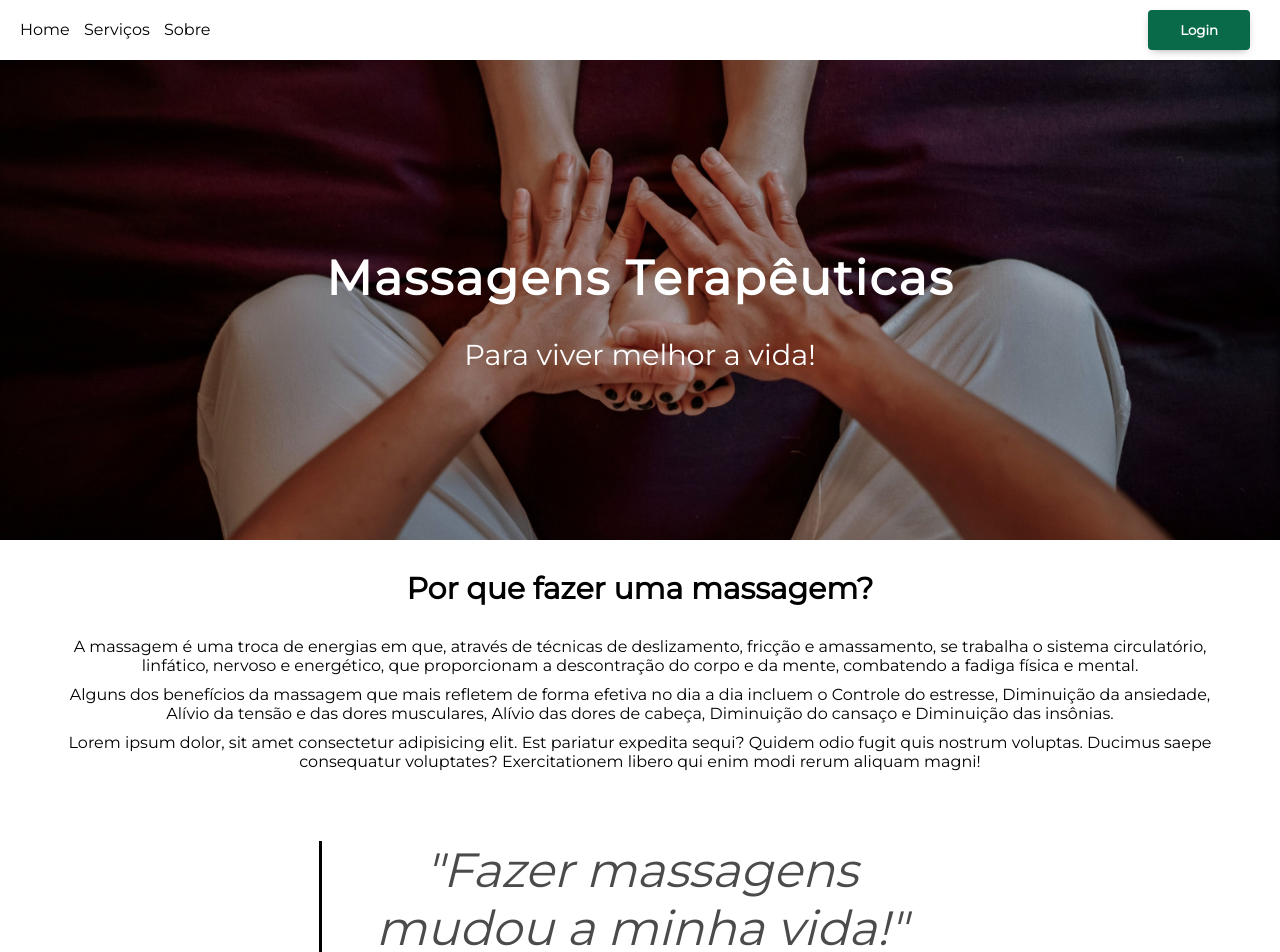
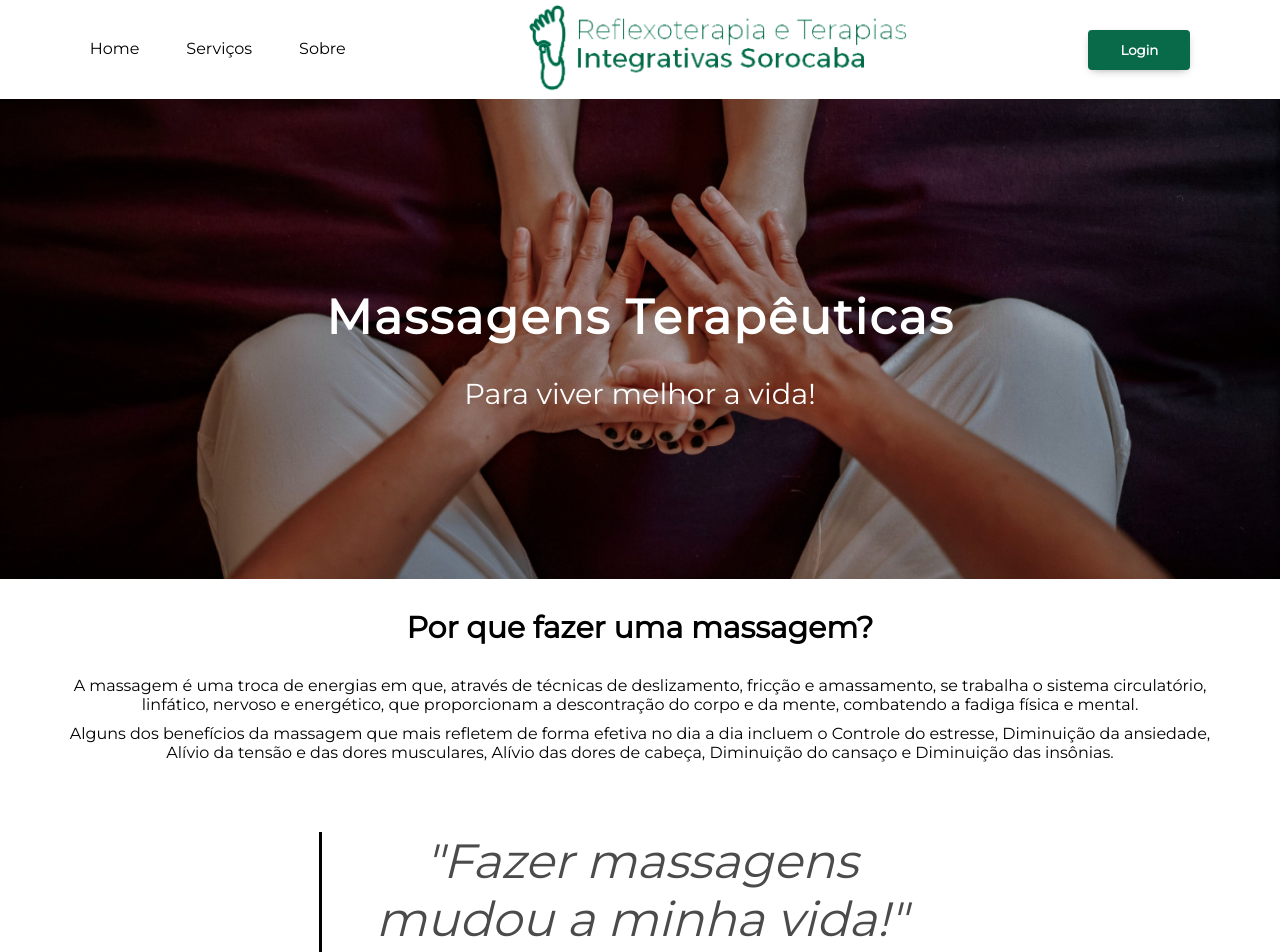
Before and after one commit to JoaoMeirinho/TCC, a PHP site: page / in a window 1280 px wide. Shown: the top 952 px of the page. Run offline with PHP 8.4, Linux system fonts and the light colour scheme.

Commit message:
add more files

```diff
--- a/index.html
+++ b/index.html
@@ -14,6 +14,7 @@
            <li><a>Serviços</a></li>
            <li><a>Sobre</a></li>
         </ul>
+        <div id="divLogo"><img src="img/logoRETIS.png" alt="" id="logo"></div>
         <a href="#"><button class="login">Login</button></a>
    </nav>
    <div class="image">
@@ -30,15 +31,35 @@
       do estresse, Diminuição da ansiedade, Alívio da tensão e das dores musculares, Alívio das dores de cabeça,
       Diminuição do cansaço e Diminuição das insônias.
    </p>
-   <p>Lorem ipsum dolor, sit amet consectetur adipisicing elit. Est pariatur expedita sequi? Quidem odio fugit quis nostrum voluptas. Ducimus saepe consequatur voluptates? Exercitationem libero qui enim modi rerum aliquam magni!</p>
    <div class="quote">
       <p><i>"Fazer massagens mudou a minha vida!"</i></p>
       <p id="name"> -Teixeira, Consuele</p>
    </div>
    <h1>Curtiu? Então agende já sua consulta!</h1>
    <button class="btn-agendar">Agendar Consulta</button>
+   <div class="mapa">
+      <iframe src="https://www.google.com/maps/embed?pb=!1m18!1m12!1m3!1d14646.567770242542!2d-47.3903991252475!3d-23.401167063394844!2m3!1f0!2f0!3f0!3m2!1i1024!2i768!4f13.1!3m3!1m2!1s0x94cf5e965c1cabb9%3A0x51d95a530847f2b5!2sCajuru%20do%20Sul%2C%20Sorocaba%20-%20SP!5e0!3m2!1spt-BR!2sbr!4v1629808303163!5m2!1spt-BR!2sbr" width="75%" height="450" style="border:0;" allowfullscreen="" loading="lazy" id="maps"></iframe>
+   </div>
    <footer>
-
+         <div class="pt1">
+            <h2>Reflexoterapias e Terapias Integrativas Sorocaba</h3>
+            <p>Lorem ipsum dolor sit amet consectetur adipisicing elit. Totam in quo voluptatibus, aperiam similique eaque blanditiis labore libero sequi nobis maxime neque tempora consectetur sed laboriosam a, saepe nesciunt ab.</p>
+         </div>
+         <div class="pt2">
+            <h2>Acesso Rápido</h2>
+            <ul>
+               <li>Home</li>
+               <li>Serviços</li>
+               <li>Sobre</li>
+            </ul>
+         </div>
+         <div class="pt3">
+            <form action="">
+               <h2>Contate-nos</h2>
+               <input type="text" name="assunto" id="assunto">
+               <input type="text" name="mailText" id="mailText">
+            </form>
+         </div>
    </footer>
 </body>
 </html>
--- a/login.html
+++ b/login.html
@@ -8,7 +8,6 @@
     <link rel="stylesheet" href="style/stylelogin.css">
 </head>
 <body>
-    <span class="circle"></span>
     <div class="card">
         <h1>Login</h1>
         <div>
--- a/style/style.css
+++ b/style/style.css
@@ -8,30 +8,48 @@ body{
     font-family: 'montserrat', sans-serif;
 }
 nav{
-    padding: 20px;
+    display: flex;
+    justify-content: space-around;
+    align-items: center;
+    padding: 0px;
     -webkit-box-shadow: 0px 9px 5px -5px rgba(0,0,0,0.43);
     -moz-box-shadow: 0px 9px 5px -5px rgba(0,0,0,0.43);
     box-shadow: 0px 9px 5px -5px rgba(0,0,0,0.43);
-    height: 20px;
+    height: auto 100px ;
+}
+.menu{
+    /* border: 1px solid red; */
+    display: flex;
+    width: 20vw;
+    justify-content: space-between;
+
 }
 .menu li, .menu{
+
+    /* border: 1px solid red; */
     font-size: 16px;
     font-family: 'montserrat', sans-serif;
     text-decoration: none;
-    display: inline-block;
+    /* display: inline; */
 }
 .menu li{
-    margin-right: 10px;
+       /* margin-right: 40px; */
+        display: inline;
     border-bottom: 2px solid #096a4a00;
 }
 .menu li:hover{
     transition: 0.2s ease-in-out;
     border-bottom: 2px solid #096a49;
 }
+#divLogo{
+    width: 30%;
+
+}
+#logo{
+    width: 100%;
+}
+
 .login{
-    position: absolute;
-    top: 10px;
-    right: 30px;
     padding: 10px 30px;
     font-family: montserrat;
     font-weight: bold;
```
Also changed, not shown: other parts of style/style.css (+64 -2 lines), img/logo.png (added), img/logoRETIS.png (added).
